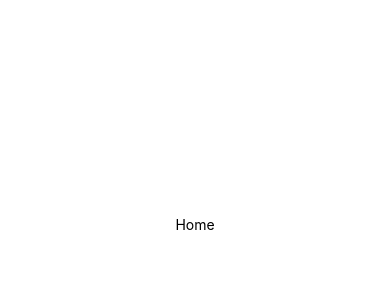
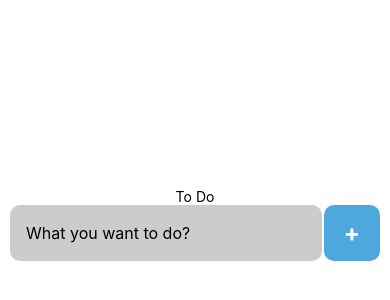
Before and after one commit to phmc99/study-reactnative-todo, a React Native app: screen / in a window 390 px wide. Shown: the part 198-498 px from the top of the page. Built offline with nearby package versions, Linux system fonts and the light colour scheme.

Commit message:
WIP - creating input for todos

```diff
--- a/src/screens/Home/index.tsx
+++ b/src/screens/Home/index.tsx
@@ -1,12 +1,18 @@
-import { StatusBar } from 'expo-status-bar';
-import { Text, View } from 'react-native';
+import { Text, TextInput, TouchableOpacity, View } from 'react-native';
 import { homeStyles } from './style';
 
 export default function Home() {
+  const handleAddTodo = () => {
+    console.log("Check")
+  }
+
   return (
     <View style={homeStyles.container}>
-      <Text>Home</Text>
-      <StatusBar style="auto" />
+      <Text>To Do</Text>
+      <View style={homeStyles.flex}>
+        <TextInput style={homeStyles.input} placeholder='What you want to do?' />
+        <TouchableOpacity style={homeStyles.createButton} onPress={handleAddTodo}><Text style={homeStyles.createButtonText}>+</Text></TouchableOpacity>
+      </View>
     </View>
   )
 }
--- a/src/screens/Home/style.ts
+++ b/src/screens/Home/style.ts
@@ -8,4 +8,32 @@ export const homeStyles = StyleSheet.create({
     alignItems: 'center',
     justifyContent: 'center',
   },
+  flex: {
+    flexDirection: "row",
+    justifyContent: "center",
+    gap: 2,
+    width: "100%"
+  },
+  input: {
+     width: "80%",
+     height: 56,
+     backgroundColor: "#ccc",
+     padding: 16,
+     fontSize: 16,
+     borderRadius: 10
+  },
+  createButton: {
+    width: 56,
+    height: 56,
+    backgroundColor: "#4ea8de",
+    borderRadius: 10,
+    display: "flex",
+    alignItems: "center",
+    justifyContent: "center",
+  },
+  createButtonText: {
+    fontSize: 24,
+    color: "#fff",
+    fontWeight: "bold"
+  }
 });
```
